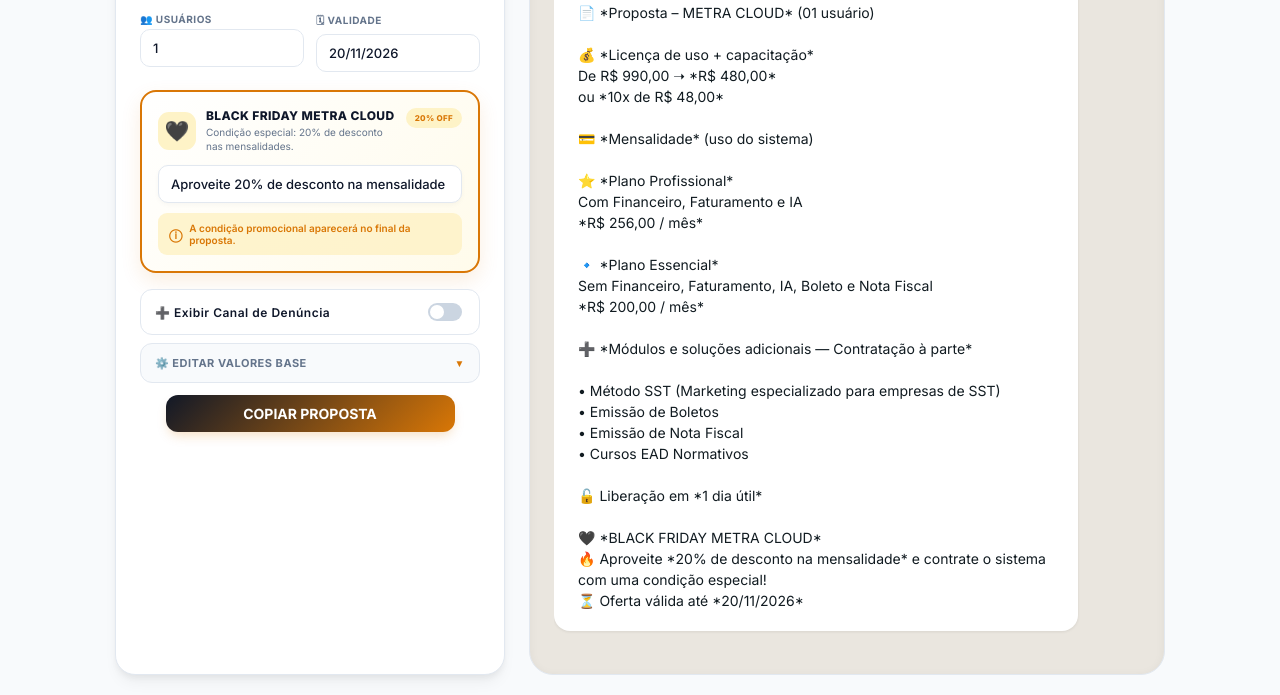
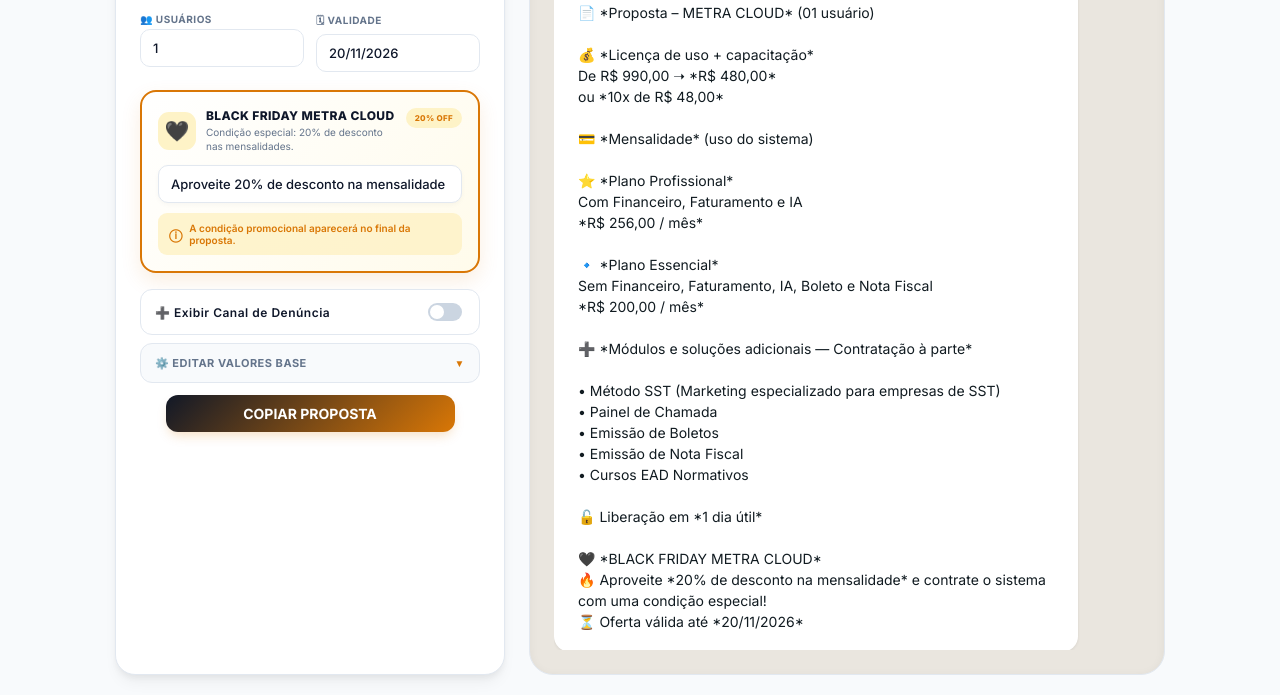
Before and after one commit to guisilfreitas19-sketch/metracloud, a plain HTML site: page index.html in a window 1280 px wide. Shown: the part 105-800 px from the top of the page. Drawn offline with Linux system fonts and the light colour scheme.

Commit message:
Update index.html

```diff
--- a/index.html
+++ b/index.html
@@ -365,6 +365,7 @@ function atualizar(){
 
   t += `➕ *Módulos e soluções adicionais — Contratação à parte*\n\n`;
   t += `• Método SST (Marketing especializado para empresas de SST)\n`;
+  t += `• Painel de Chamada\n`;
   t += `• Emissão de Boletos\n`;
   t += `• Emissão de Nota Fiscal\n`;
 
```
